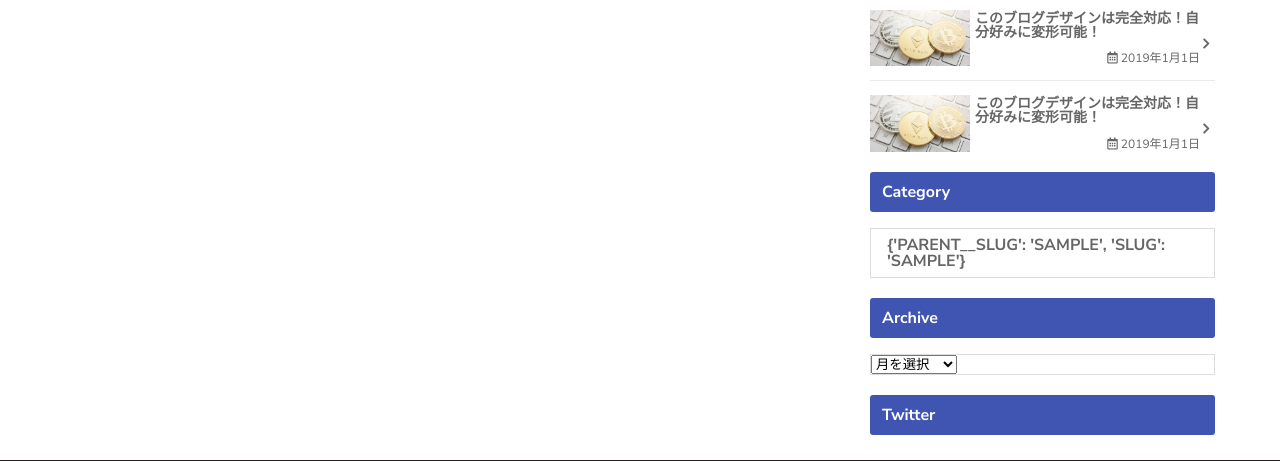
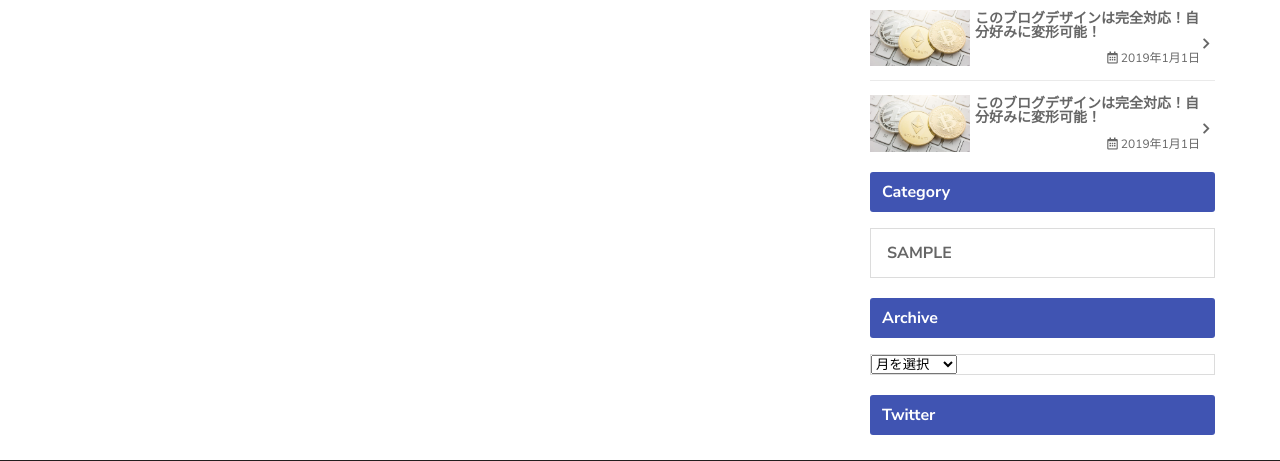
Before and after one commit to Bicepper/bicepper_blog, a Django app: page / in a window 1280 px wide. Shown: the part 1070-1531 px from the top of the page. Run offline with Django 3.2, Linux system fonts and the light colour scheme; tables that the repository leaves empty hold one stand-in row (values such as "Sample post"); grey boxes marked "Sample" are stand-in pictures; some libraries are stand-ins or nearby versions.

Commit message:
Post list display by subcategory

```diff
--- a/blog/context_processors.py
+++ b/blog/context_processors.py
@@ -6,9 +6,12 @@ from .models import (
 
 
 def common(request):
-    category = SubCategory.objects.all().values('parent__slug', 'slug')
+    category = ParentCategory.objects.all()
+    subcategory = SubCategory.objects.all().values('parent__slug', 'slug')
     print("ejwaofwjaifwae:{}".format(category))
+    print("dddddddddddddd:{}".format(subcategory))
     context = {
         'categories': category,
+        'sub_categories': subcategory,
     }
     return context
--- a/blog/urls.py
+++ b/blog/urls.py
@@ -9,5 +9,6 @@ app_name = 'blog'
 urlpatterns = [
     path('', PostList.as_view(), name='index'),
     path('category/<str:category>', CategoryList.as_view(), name='category_list'),
-    path('category/<str:category__parent__slug>/<str:category__slug>', SubCategoryList.as_view(), name='sub_category_list'),
+    path('category/<str:category__parent__slug>/<str:category__slug>', SubCategoryList.as_view(),
+         name='sub_category_list'),
 ]
--- a/blog/views.py
+++ b/blog/views.py
@@ -2,6 +2,7 @@ from django.shortcuts import render
 from django.views.generic import ListView
 from django.views.generic import View
 from .models import BlogPost
+from .models import ParentCategory
 from .models import SubCategory
 
 
@@ -37,7 +38,8 @@ class CategoryList(BaseListView):
 
 class SubCategoryList(BaseListView):
     def get_queryset(self):
-        category_name = self.kwargs['category']
-        category = SubCategory.objects.get(name=category_name)
-        queryset = super().get_queryset().filter(category=category).values('category__parent__slug', 'category__slug')
+        category_name = self.kwargs['category__slug']
+        print('kwargsのデータ{}'.format(category_name))
+        category = SubCategory.objects.get(slug=category_name)
+        queryset = super().get_queryset().filter(category=category)
         return queryset
--- a/templates/include/sidebar/category.html
+++ b/templates/include/sidebar/category.html
@@ -3,8 +3,8 @@
 <h2 class="side-bar-title m-t-20">Category</h2>
 <div class="side-bar-category">
     <ul class="side-bar-category-list">
-        {% for category in categories %}
-            <li class="side-bar-category-list-item"><a href="{% url 'blog:sub_category_list' parent__slug slug %}" class="side-bar-category-list-link">{{ category }}</a></li>
+        {% for category in sub_categories %}
+            <li class="side-bar-category-list-item"><a href="{% url 'blog:sub_category_list' category.parent__slug category.slug %}" class="side-bar-category-list-link">{{ category.slug }}</a></li>
         {% endfor %}
     </ul>
 </div>
```
